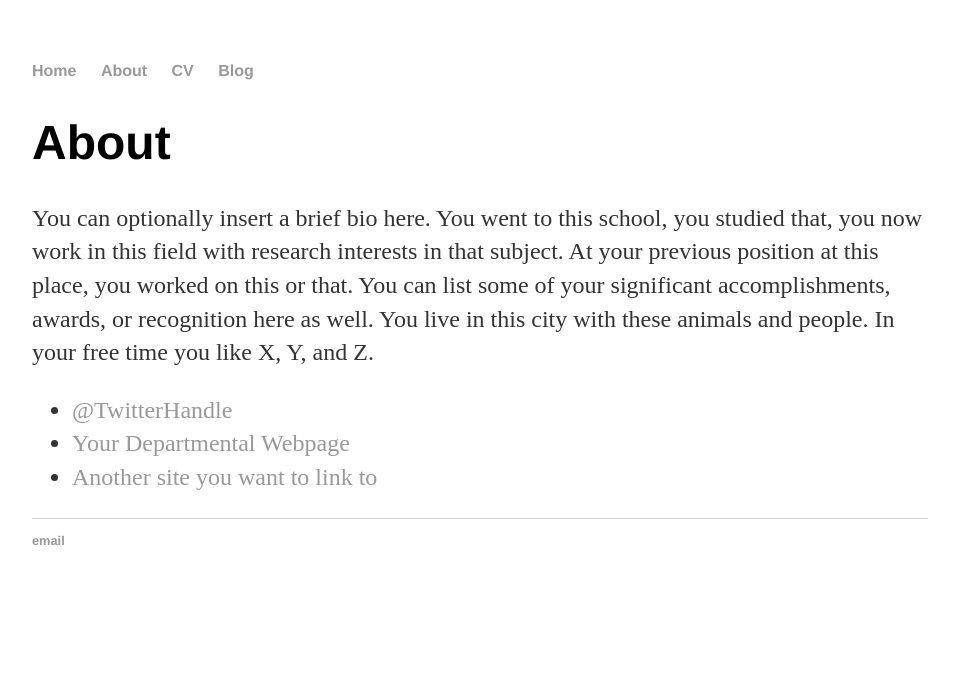
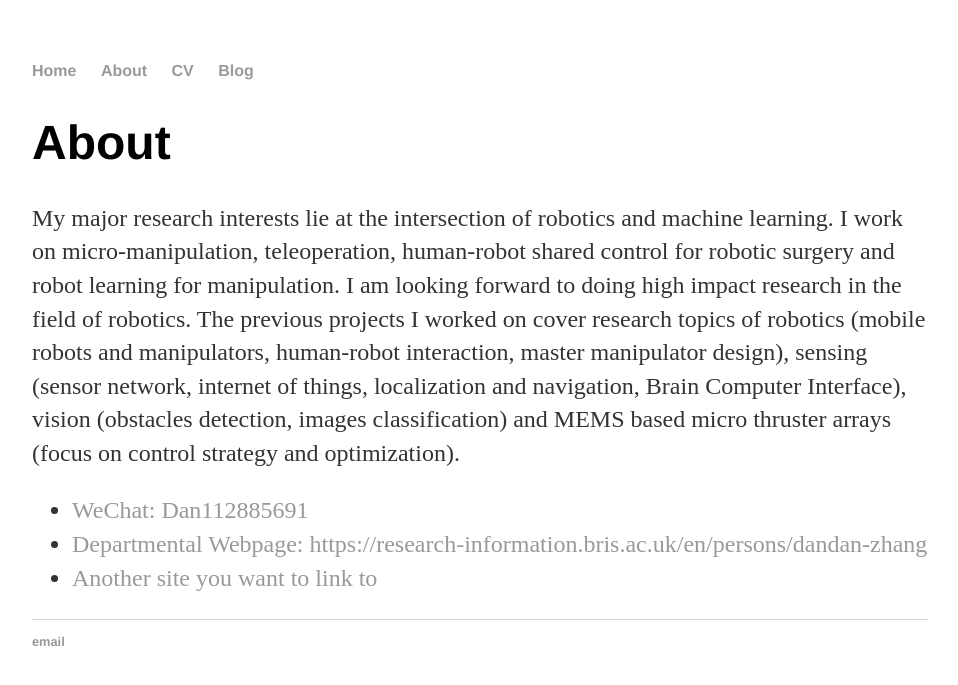
Before and after one commit to ImperialDanDan/ImperialDanDan.github.io, a Jekyll site: the page built from about/index.html, in a window 1280 px wide. Shown: the top 685 px of the page, without its empty margins (160-1118 px from the left). Built offline with Jekyll 4.4.1, drawn with Linux system fonts in a browser that asks for light colours; Markdown is read by kramdown in place of the engine named in the settings.

Commit message:
Update index.html

```diff
--- a/about/index.html
+++ b/about/index.html
@@ -1,15 +1,22 @@
 ---
 layout: default
-title: About Hank Quinlan
+title: About Dandan Zhang
 ---
 
 		<div class="about">
 			<h1>About</h1>
-			<p>You can optionally insert a brief bio here. You went to this school, you studied that, you now work in this field with research interests in that subject. At your previous position at this place, you worked on this or that. You can list some of your significant accomplishments, awards, or recognition here as well. You live in this city with these animals and people. In your free time you like X, Y, and Z.</p>
+			<p>
+My major research interests lie at the intersection of robotics and machine learning.
+I work on micro-manipulation, teleoperation, human-robot shared control for robotic surgery and robot learning for manipulation.
+I am looking forward to doing high impact research in the field of robotics.
+The previous projects I worked on cover research topics of robotics (mobile robots and manipulators, human-robot interaction, master manipulator design),
+sensing (sensor network, internet of things, localization and navigation, Brain Computer Interface), vision (obstacles detection, images classification)
+and MEMS based micro thruster arrays (focus on control strategy and optimization).
+</p>
 
 			<ul class="contacts">
-				<li><a href="#">@TwitterHandle</a></li>
-				<li><a href="#">Your Departmental Webpage</a></li>
+				<li><a href="#">WeChat: Dan112885691</a></li>
+				<li><a href="#">Departmental Webpage: https://research-information.bris.ac.uk/en/persons/dandan-zhang</a></li>
 				<li><a href="#">Another site you want to link to</a></li>
 				</ul>
 		</div>
```
